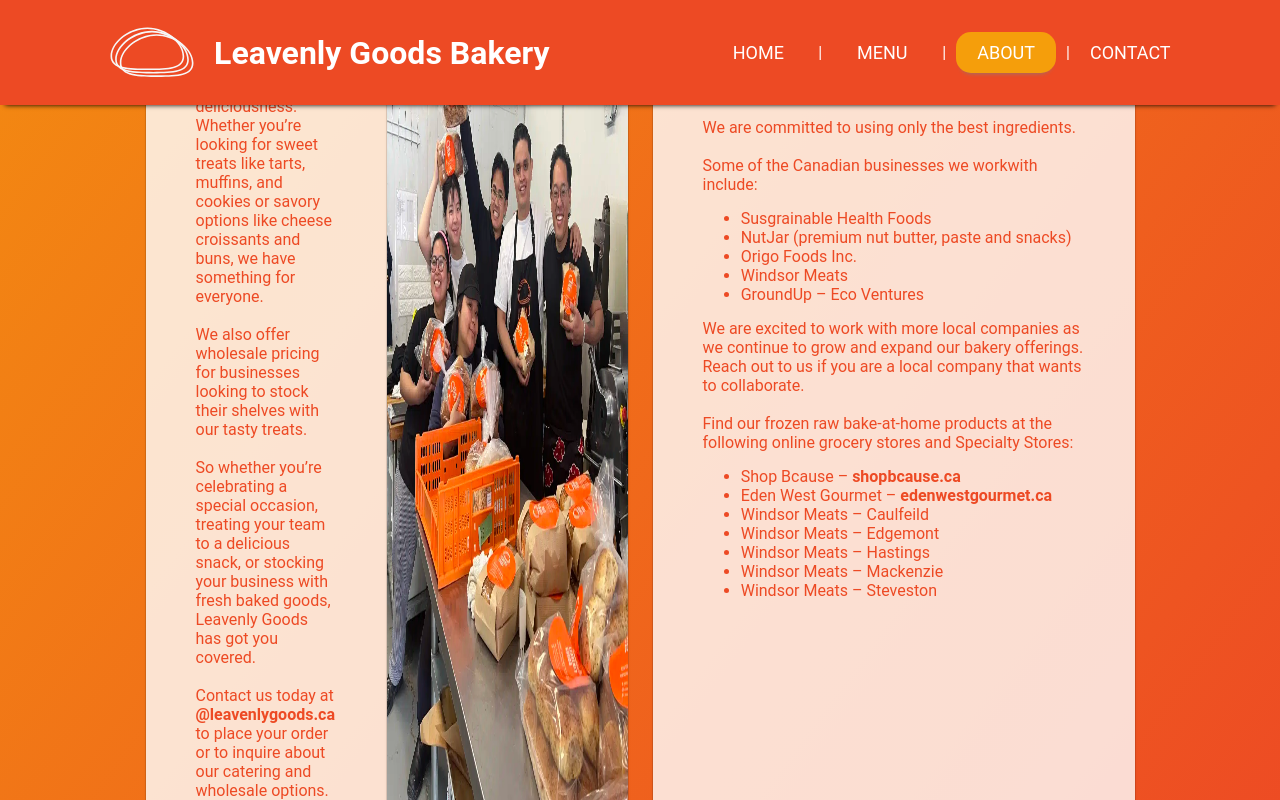
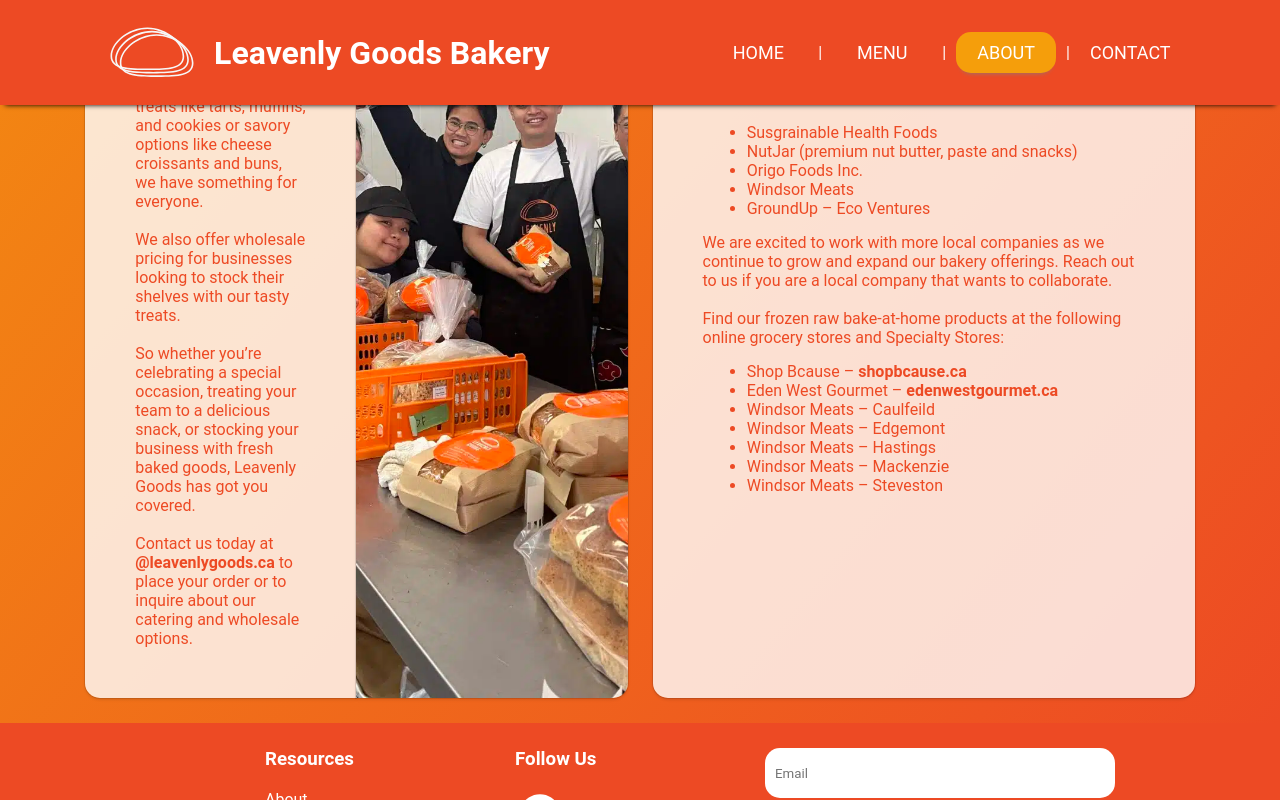
Before and after one commit to Jraymart/Bakery-webpack, a website built with webpack: page src/template.html in a window 1280 px wide. Both pictures are taken after a click on the button "About". Shown: the part 974-1774 px from the top of the page. Built offline with nearby package versions, Linux system fonts and the light colour scheme.

Commit message:
Fix menu img

```diff
--- a/src/stylesheets/about-style.css
+++ b/src/stylesheets/about-style.css
@@ -21,7 +21,7 @@
 
         .about {
             border-radius: 15px;
-            margin: 0 10%;
+            margin: 0 5%;
             grid-column: 1/3;
             display: flex;
             gap: 15px;
@@ -51,17 +51,18 @@
             display: flex;
             flex-direction: column;
             gap:15px;
-            margin-right: 20%;
+            margin-right: 10%;
             border-radius: 15px;
             justify-content: center;
         }
         .cater{
-            margin-left: 20%;
+            margin-left: 10%;
             grid-column: 1/2;
             display: flex;
         }
         .cater>img{
           width:50%;
+          object-fit: cover;
           border-radius: 0 15px 15px 0;
           box-shadow: 0 2px 3px rgba(0, 0, 0, 0.1), 0 0 0 1px rgba(0, 0, 0, 0.1);
         }
@@ -78,4 +79,5 @@
             display: flex;
             flex-direction: column;
             justify-content: center;
+            width:50%;
         }
```
